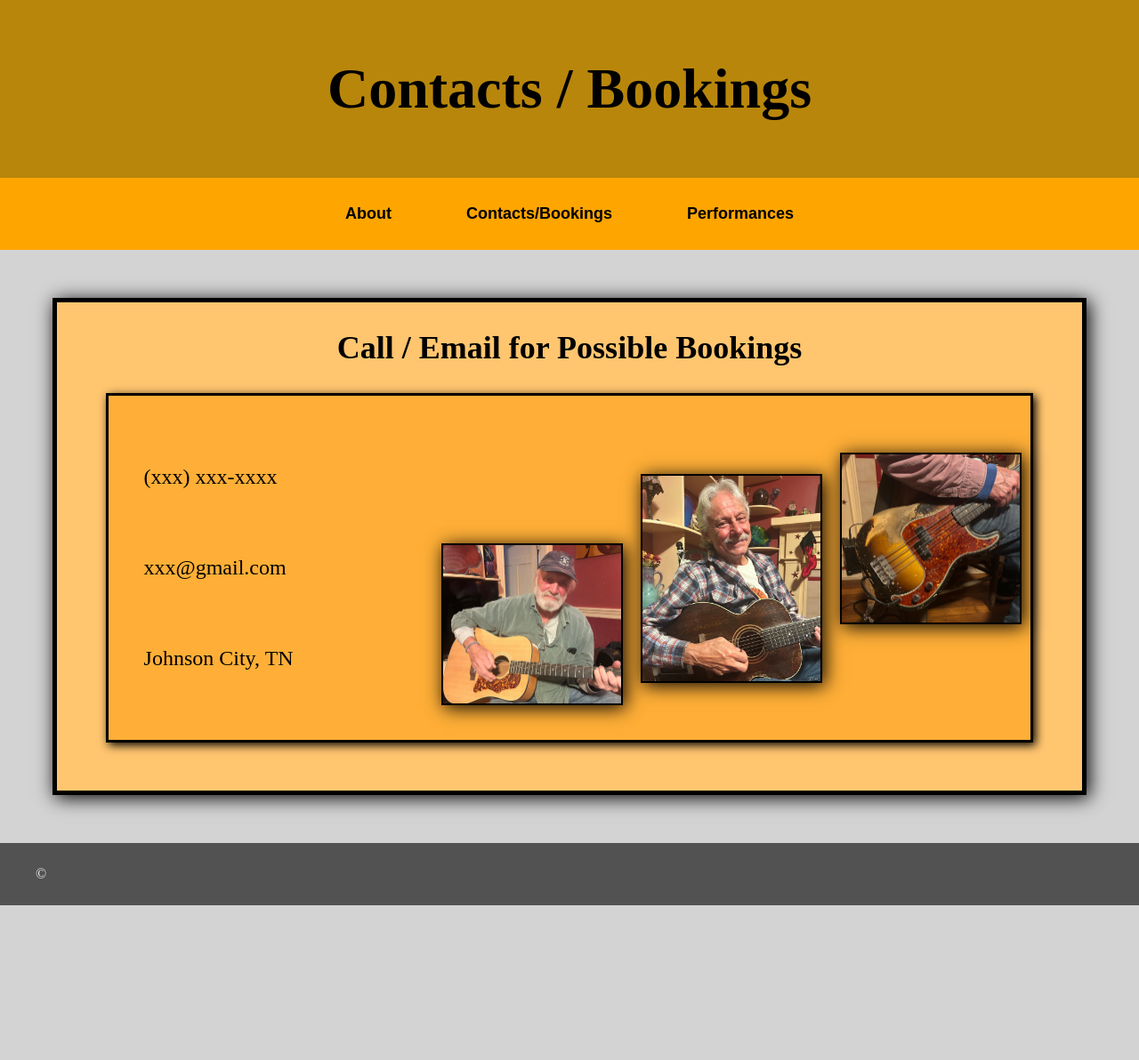
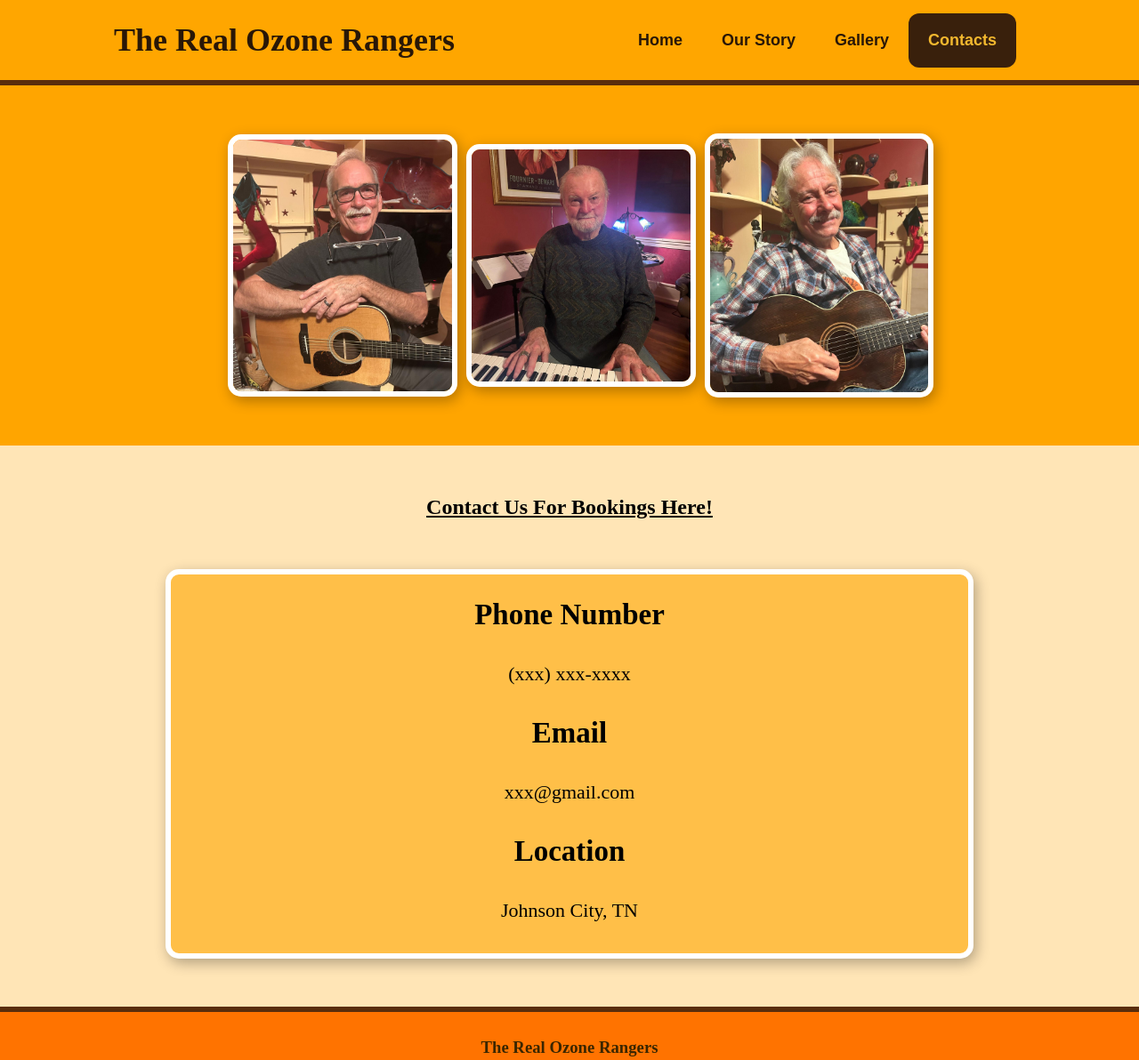
Before and after one commit to helenibibom/Tag-team-ozone-rangers, a plain HTML site: page contact.html in a window 1280 px wide. Shown: the whole page at 89% size. Before the commit the page ends 1018 px from the top, so only its background shows below. Drawn offline with Linux system fonts and the light colour scheme.

Commit message:
Update contact.html
I changed my whole layout of the page pretty much to come closer to matching the design we are looking for.

```diff
--- a/contact.html
+++ b/contact.html
@@ -21,131 +21,184 @@
     <style>
         body {
             margin: 0;
-                background-color: lightgray;
+            background-color: rgb(255, 229, 182);
         }
 
         header {
+            background-color: rgb(255, 166, 0);
+            border-bottom: 6px solid #592d0c;
+            width: 100%;
+        }
+
+        header h1 {
+            font-size: 36px;
+            font-weight: bold;
+            color: #291707;
+        }
+
+        .headerContainer {
+            width: 80%;
+            max-width: 1400px;
             margin: auto;
-                text-align: center;
-                padding: 20px;
-                font-size: xx-large;
-                background-color: darkgoldenrod;
+            display: flex;
+            justify-content: space-between;
+            align-items: center;
         }
 
         nav {
-                margin: auto;
-                width: 100%;
-                text-align: center;
-                background-color: orange;
-                padding-bottom: 30px;
-                padding-top: 30px;
+            display: flex;
+            align-items: center;
+            padding: 10px;
         }
 
         nav > a {
-                margin: auto;
             font-family: sans-serif;
-                font-size: large;
+            font-size: 18px;
+            font-weight: bold;
             text-decoration: none;
-                color: black;
-                padding-left: 40px;
-                padding-right: 40px;
-                font-size: large;
-                font-weight: 900;
+            color: #291707;
+            padding: 20px 22px;
+            border-radius: 12px;
         }
 
-            nav a:hover,
-            nav a:active {
-                color: white;
-                text-decoration: underline;
-                margin: auto;
+        nav a:hover {
+            background-color: #39200c;
+            color: #f2b82f;
+        }
+
+        .active {
+            background-color: #39200c;
+            color: #f2b82f;
         }
 
         div.container {
-                font-size: x-large;
-                text-align: center;
-                border: solid black 5px;
-                width: 90%;
-                max-width: 1800px;
-                margin: auto;
-                background-color: #ffc56f;
-                box-shadow: 3px 3px 20px black;
-            }
-
-            p {
-                text-indent: 40px;
+            background-color: orange;
         }
 
         div.inner {
+            display: flex;
+            justify-content: space-between;
+            align-items: center;
             text-align: left;
             border: solid black 3px;
             width: 90%;
             margin: auto;
+            padding: 30px;
             background-color: #ffaf37;
-                position: relative;
             box-shadow: 3px 3px 10px black;
         }
 
-            .image-right {
-                width: 200px;
-                float: right;
-                margin: 10px;
-                height: auto;
-                border: solid black 2px;
-                box-shadow: 3px 3px 20px black;
+        .photos {
+            display: flex;
+            align-items: center;
+            gap: 10px;
+            width: 60%;
+            margin: auto;
         }
 
+        img {
+            width: 32%;
+            height: auto;
+            border: solid white 6px;
+            border-radius: 15px;
+            box-shadow: 3px 5px 15px rgba(0, 0, 0, 0.3);
+        }
+
+        .info {
+            text-align: center;
+            width: 70%;
+            font-size: 22px;
+            margin: auto;
+            border: solid white 6px;
+            border-radius: 15px;
+            box-shadow: 3px 5px 15px rgba(0, 0, 0, 0.3);
+            background-color: rgb(255, 191, 72);
+        }
+
+        section > h1 {
+            text-align: center;
+            text-decoration: underline;
+        }
+
+        p {
+            margin: 35px 0;
+        }
 
         footer {
-                background-color: rgb(50, 50, 50, .8);
-                color: #eee;
+            background-color: rgb(255, 115, 0);
+            color: rgb(58, 38, 0);
             width: 100%;
             margin: 0;
             padding: 10px 0px;
+            border-top: 6px solid #592d0c;
+            text-align: center;
+        }
+
+        footer > nav {
+
         }
     </style>
 </head>
 <body>
     <header>
-        <h1>Contacts / Bookings</h1>
+        <div class="headerContainer">
+            <h1>The Real Ozone Rangers</h1>
+            <nav>
+                <a href="index.html">Home</a>
+                <a href="about.html">Our Story</a>
+                <a href="performances.html">Gallery</a>
+                <a class="active" href="contact.html">Contacts</a>
+            </nav>
+        </div>
     </header>
-    <nav>
-        <a href="about.html">About</a>
-        <a href="contact.html">Contacts/Bookings</a>
-        <a href="performances.html">Performances</a>
-    </nav>
+
+    <div class="container">
         <br>
         <br>
         <br>
-    <div class="container">
-        <h2>Call / Email for Possible Bookings</h2>
-        <div class="inner">
-            <br>
-            <br>
-            <img src="images/Ferguson.jpeg" alt="" class="image-right">
-            <p>
-                (xxx) xxx-xxxx <img src="images/Peter.jpeg" alt="" class="image-right">
-            </p>
-            <br> <img src="images/Dave.jpeg" alt="" class="image-right">
-            <p>
-                xxx@gmail.com
-            </p>
-            <br>
-            <p>
-                Johnson City, TN
-            </p>
-            <br>
-            <br>
-        </div>
-        <br>
-        <br>
+        <div class="photos">
+            <img src="images/Terry.jpeg" alt="Terry">
+            <img src="images/Steve-Cook.jpeg" alt="Dave">
+            <img src="images/Peter.jpeg" alt="Peter">
         </div>
         <br>
         <br>
         <br>
+    </div>
+
+    <section>
+        <br>
+        <br>
+        <h1>Contact Us For Bookings Here!</h1>
+        <br>
+        <br>
+    </section>
+
+
+    <div class="info">
+        <h2>Phone Number</h2>
+        <p>
+            (xxx) xxx-xxxx
+        </p>
+
+        <h2>Email</h2>
+        <p>
+            xxx@gmail.com
+        </p>
+
+        <h2>Location</h2>
+        <p>
+            Johnson City, TN
+        </p>
+    </div>
+
+    <br>
+    <br>
+    <br>
+
+
     <footer>
-        <p>
-            &copy;
-        </p>
+        <h3>The Real Ozone Rangers</h3>
     </footer>
 </body>
 </html>
```
Lines whose indentation alone changed are shown as unchanged.
